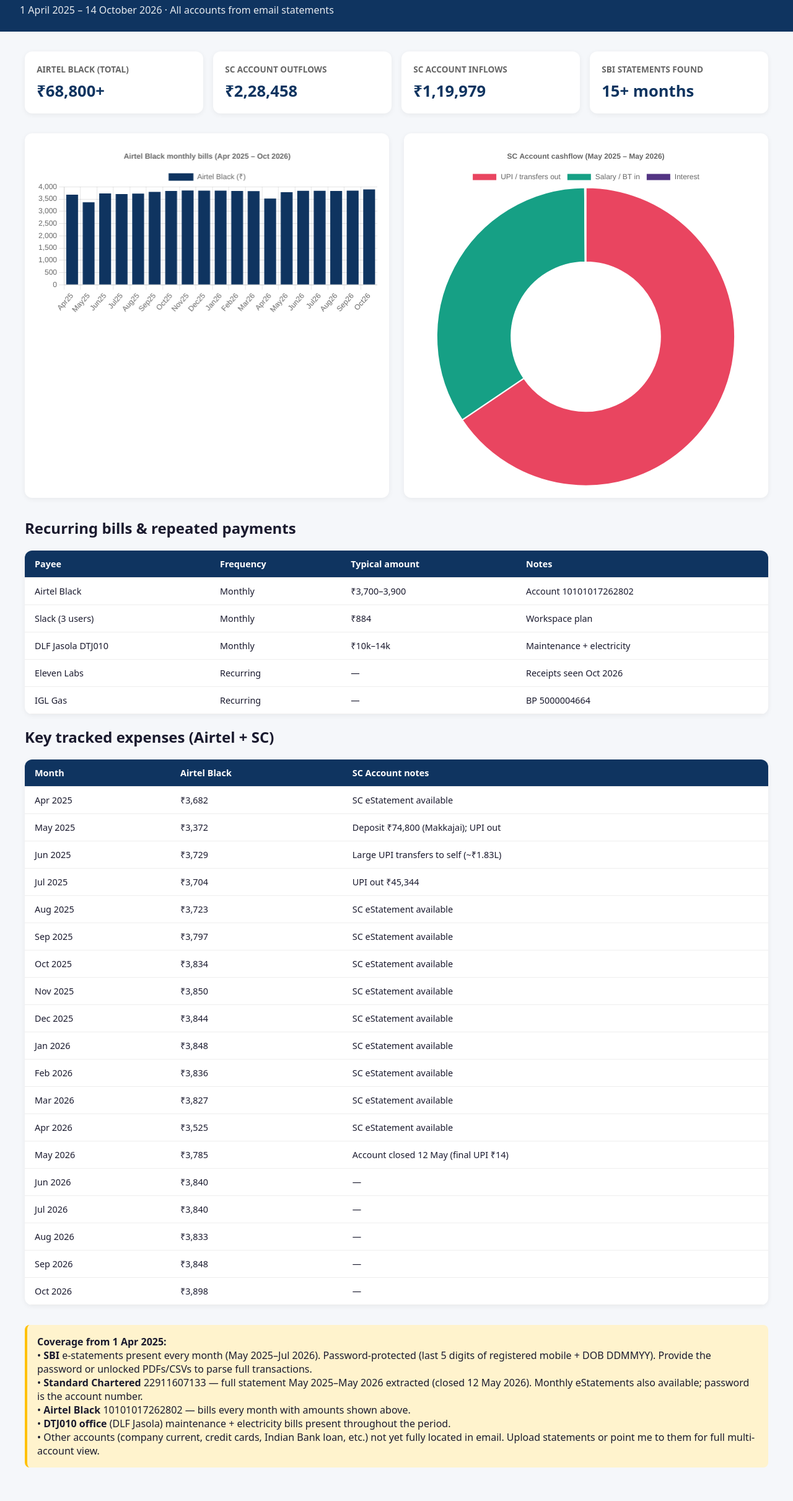
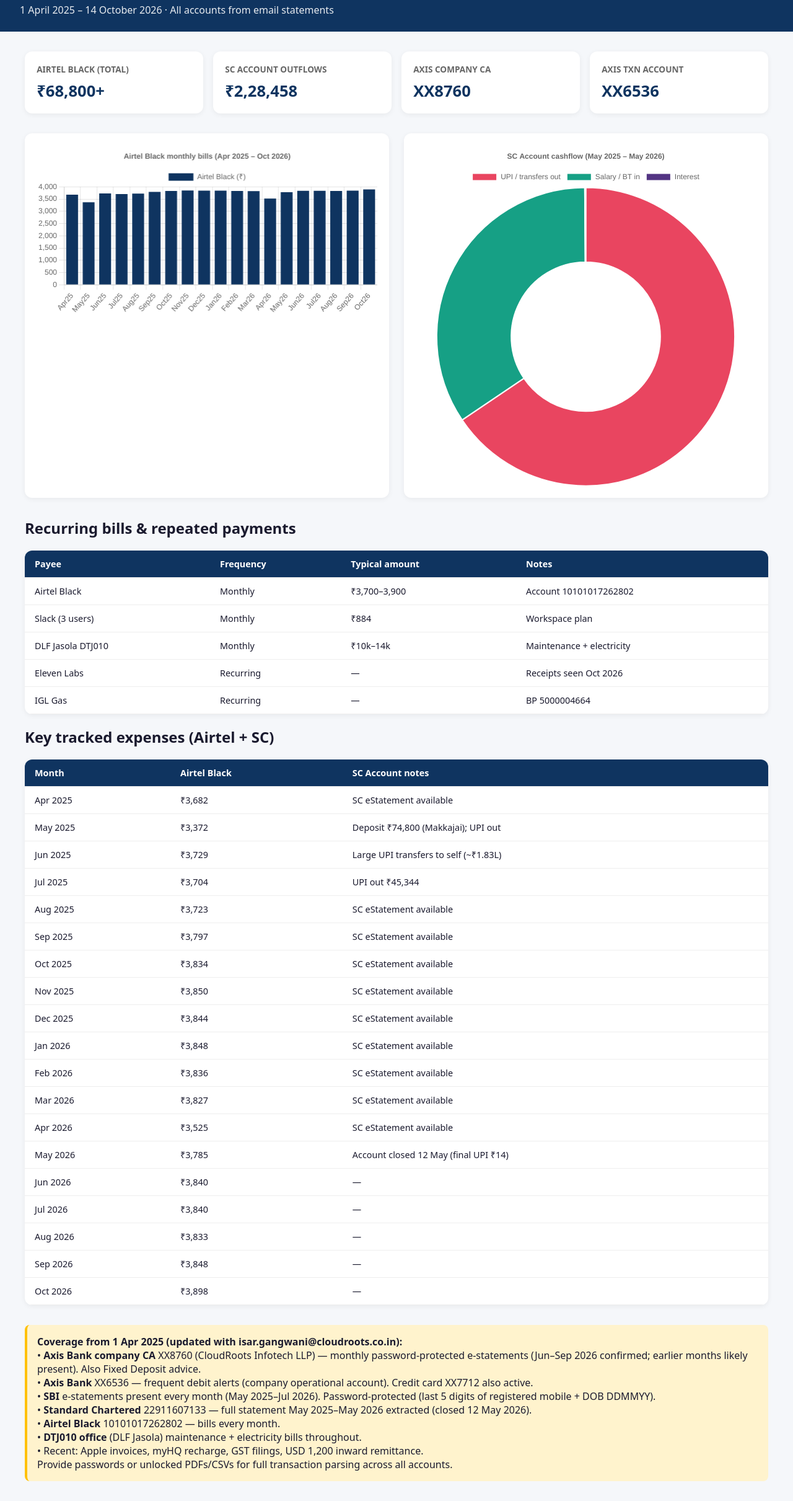
Before and after one commit to IsarDeepG/cloudroots-expense-tracker, a plain HTML site: page index.html in a window 1280 px wide. Shown: the part 66-2487 px from the top of the page at 62% size. Before the commit the page ends 2465 px from the top, so only its background shows below. Drawn offline with nearby package versions, Linux system fonts and the light colour scheme.

Commit message:
Add Axis Bank company accounts from isar.gangwani@cloudroots.co.in

```diff
--- a/index.html
+++ b/index.html
@@ -32,8 +32,8 @@
   <div class="cards">
     <div class="card"><h3>Airtel Black (total)</h3><div class="value">₹68,800+</div></div>
     <div class="card"><h3>SC Account outflows</h3><div class="value">₹2,28,458</div></div>
-    <div class="card"><h3>SC Account inflows</h3><div class="value">₹1,19,979</div></div>
-    <div class="card"><h3>SBI statements found</h3><div class="value">15+ months</div></div>
+    <div class="card"><h3>Axis company CA</h3><div class="value">XX8760</div></div>
+    <div class="card"><h3>Axis txn account</h3><div class="value">XX6536</div></div>
   </div>
 
   <div class="charts">
@@ -41,7 +41,7 @@
     <div class="chart-box"><canvas id="scChart"></canvas></div>
   </div>
 
-  <h2>Recurring bills &amp; repeated payments</h2>
+  <h2>Recurring bills & repeated payments</h2>
   <table>
     <thead><tr><th>Payee</th><th>Frequency</th><th>Typical amount</th><th>Notes</th></tr></thead>
     <tbody>
@@ -82,12 +82,15 @@
   </table>
 
   <div class="note">
-    <strong>Coverage from 1 Apr 2025:</strong><br>
-    • <b>SBI</b> e-statements present every month (May 2025–Jul 2026). Password-protected (last 5 digits of registered mobile + DOB DDMMYY). Provide the password or unlocked PDFs/CSVs to parse full transactions.<br>
-    • <b>Standard Chartered</b> 22911607133 — full statement May 2025–May 2026 extracted (closed 12 May 2026). Monthly eStatements also available; password is the account number.<br>
-    • <b>Airtel Black</b> 10101017262802 — bills every month with amounts shown above.<br>
-    • <b>DTJ010 office</b> (DLF Jasola) maintenance + electricity bills present throughout the period.<br>
-    • Other accounts (company current, credit cards, Indian Bank loan, etc.) not yet fully located in email. Upload statements or point me to them for full multi-account view.
+    <strong>Coverage from 1 Apr 2025 (updated with isar.gangwani@cloudroots.co.in):</strong><br>
+    • <b>Axis Bank company CA</b> XX8760 (CloudRoots Infotech LLP) — monthly password-protected e-statements (Jun–Sep 2026 confirmed; earlier months likely present). Also Fixed Deposit advice.<br>
+    • <b>Axis Bank</b> XX6536 — frequent debit alerts (company operational account). Credit card XX7712 also active.<br>
+    • <b>SBI</b> e-statements present every month (May 2025–Jul 2026). Password-protected (last 5 digits of registered mobile + DOB DDMMYY).<br>
+    • <b>Standard Chartered</b> 22911607133 — full statement May 2025–May 2026 extracted (closed 12 May 2026).<br>
+    • <b>Airtel Black</b> 10101017262802 — bills every month.<br>
+    • <b>DTJ010 office</b> (DLF Jasola) maintenance + electricity bills throughout.<br>
+    • Recent: Apple invoices, myHQ recharge, GST filings, USD 1,200 inward remittance.<br>
+    Provide passwords or unlocked PDFs/CSVs for full transaction parsing across all accounts.
   </div>
 </div>
 
```
